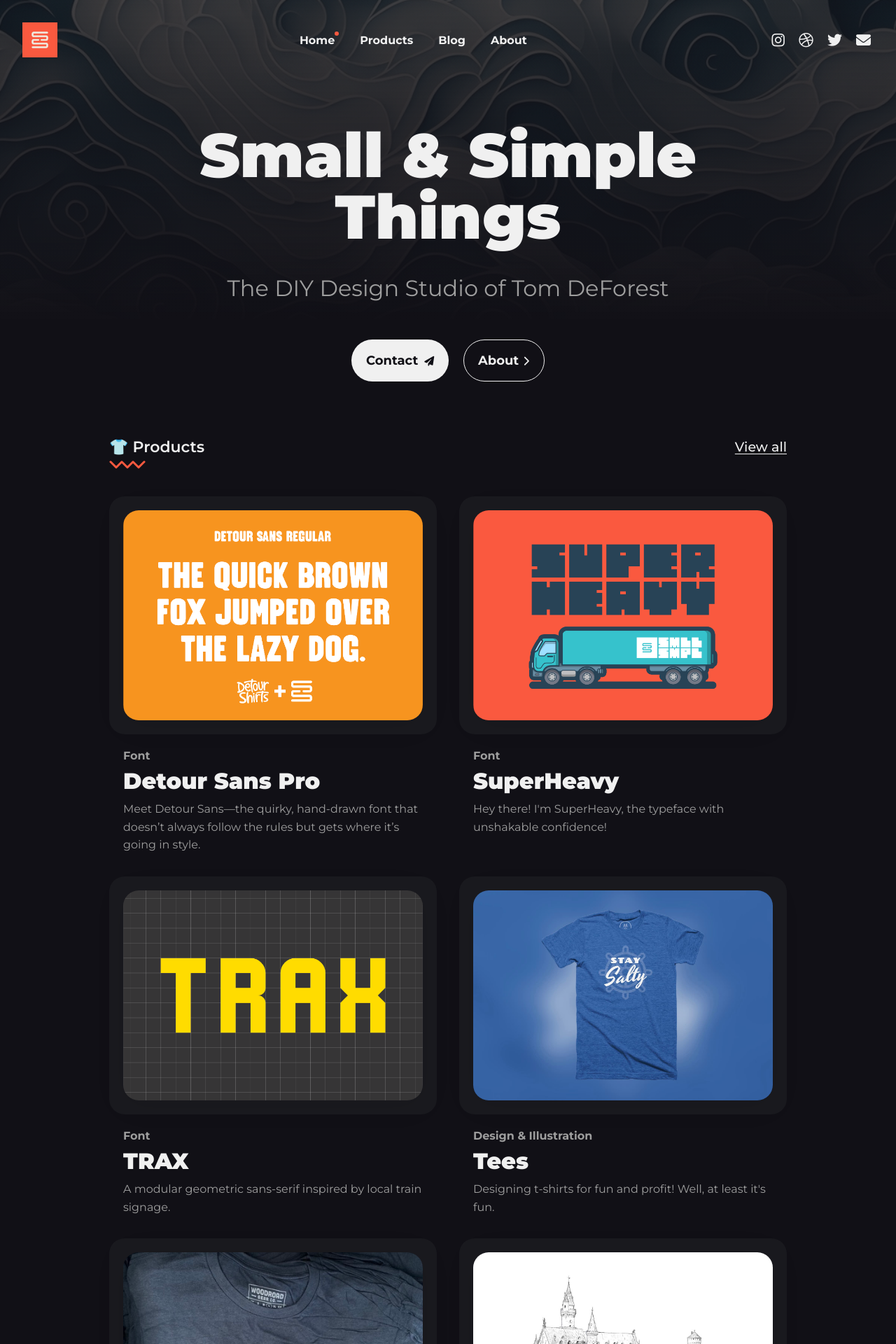
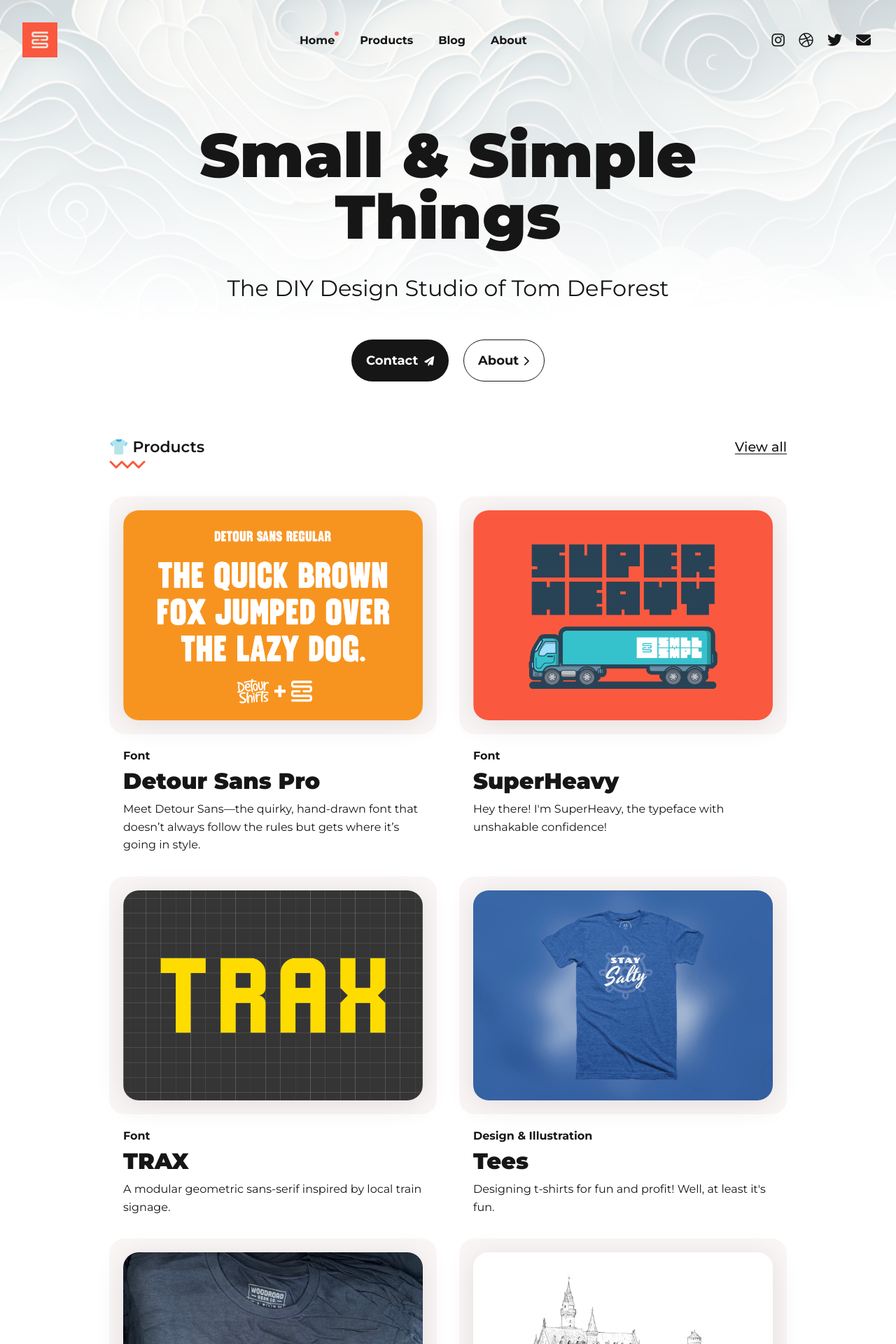
Before and after one commit to tomdeforest/tomdeforest.github.io, a Jekyll site: the page built from index.html, in a window 1280 px wide. Shown: the top 1920 px of the page at 70% size. Built offline with Jekyll 4.4.1, drawn with Linux system fonts in a browser that asks for light colours; the list of posts is cut into pages by our own code.

Commit message:
Switched accent color from yellow to vermillion. Widened hero so that title can be on one line at largest width. Set color scheme to auto.

```diff
--- a/_data/settings.yml
+++ b/_data/settings.yml
@@ -4,7 +4,7 @@ title: Small & Simple Things
 logo: "/images/logo-640x640.png" # You can add own logo. For example "/images/logo.svg".
 logo_dark: "/images/logo-640x640.png"
 description: Small & Simple Things by Tom DeForest
-color_scheme: dark # You can choose three modes auto, light, and dark. By default, the auto mode is set, which means the users can choose the light or dark mode themself.
+color_scheme: auto # You can choose three modes auto, light, and dark. By default, the auto mode is set, which means the users can choose the light or dark mode themself.
 
 
 #-------------------------------
--- a/_includes/section-hero.html
+++ b/_includes/section-hero.html
@@ -3,7 +3,7 @@
 <section class="hero">
   <div class="container">
     <div class="row">
-      <div class="col col-10 push-1 col-w-12 push-w-0">
+      <div class="col col-12 col-w-12">
         <div class="hero__inner">
           <h1 class="hero__title">{{ site.data.settings.hero.hero_title }}</h1>
           <p class="hero__description">{{ site.data.settings.hero.hero_description }}</p>
--- a/_sass/0-settings/_color-scheme.scss
+++ b/_sass/0-settings/_color-scheme.scss
@@ -3,7 +3,7 @@
 :root {
   --primary-color: #f96a6c;
   --secondary-color: #fa593f;
-  --accent-color: #fbd599;
+  --accent-color: #fa593f;
   --white: #fff;
   --light-gray: #e1e4e9;
   --light-blue: #fbf6f6;
```
